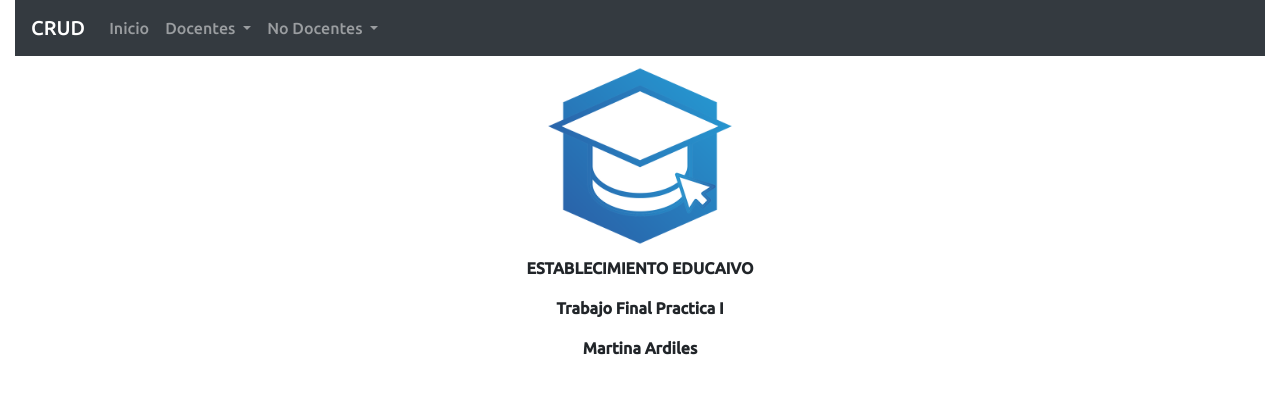
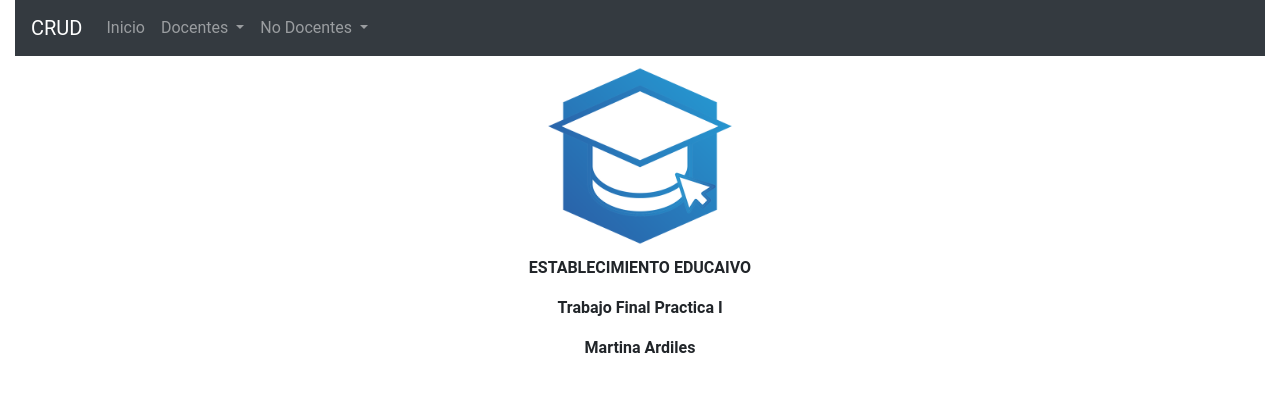
Before and after one commit to MartiArdiles/EstablecimientoEducativoPrac1, a Django app: page / in a window 1280 px wide. Shown: the top 394 px of the page. Run offline with Django 3.2, Linux system fonts and the light colour scheme; parts of the project's set-up code (start-up, migrations or seed data) failed here and were passed over; some libraries are stand-ins or nearby versions.

Commit message:
Update styles.css

```diff
--- a/static/CSS/styles.css
+++ b/static/CSS/styles.css
@@ -1,3 +1,3 @@
 body {
-    font-family: 'Ubuntu', sans-serif;
+    font-family: 'Roboto', sans-serif;
 }
```
